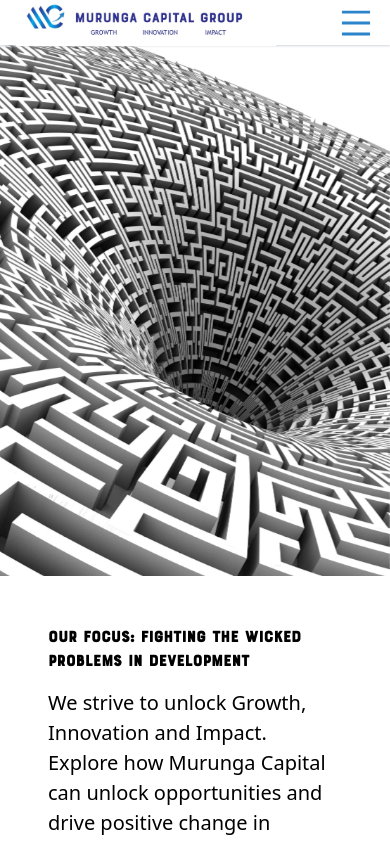
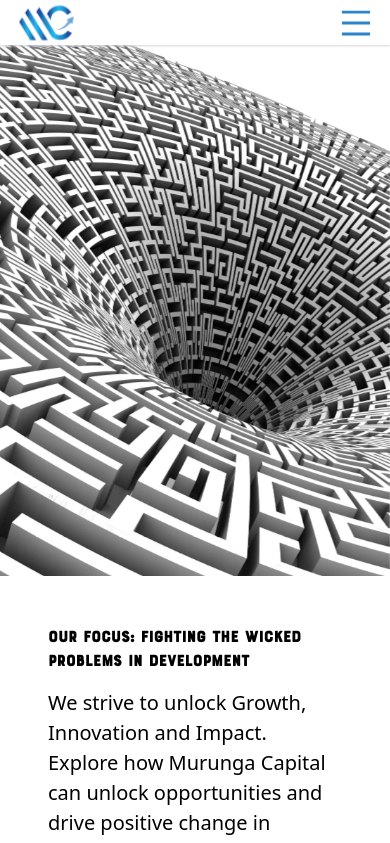
Before and after one commit to MICHAELMUNAVU83/murunga_capital, a React (Vite) app: page / in a window 390 px wide. Shown: the top 843 px of the page. Built offline with nearby package versions, Linux system fonts and the light colour scheme; grey boxes are pictures that could not be loaded.

Commit message:
added image

```diff
--- a/src/components/Hero.jsx
+++ b/src/components/Hero.jsx
@@ -19,7 +19,7 @@ const Hero = () => {
     visible: { opacity: 1, x: 0 },
   };
 
-  const slides = ["/bg1.png", , "/sis.png"];
+  const slides = ["/bg1.png", , "/Siss.png"];
 
   return (
     <>
@@ -38,7 +38,7 @@ const Hero = () => {
           {slides.map((slide) => (
             <SwiperSlide key={slide.id} className="h-[100vh]   ">
               <motion.div
-                className="w-[100%] relative  h-[100%]  md:py-12 "
+                className="w-[100%] relative  h-[100%]  md:py-16 "
                 initial={{ opacity: 0, x: -50 }}
                 animate={{ opacity: 1, x: 0 }}
                 transition={{ duration: 1.6 }}
@@ -55,14 +55,14 @@ const Hero = () => {
                 />
                 {/* <img
                   src={slide}
-                  className="w-[100%] h-[100%] relative object-cover  mx-auto"
+                  className="w-[100%] h-[100%] relative object-cover   mx-auto"
                 /> */}
               </motion.div>
             </SwiperSlide>
           ))}
         </Swiper>
 
-        <div className="bg-white absolute md:-bottom-24 -bottom-36 left-1/2 transform -translate-x-1/2 z-40 shadow-gray-200   shadow-xl md:w-[70%] w-[100%] mx-auto flex flex-col gap-4 p-12">
+        <div className="bg-white absolute md:-bottom-48 -bottom-36 left-1/2 transform -translate-x-1/2 z-40 shadow-gray-200   shadow-xl md:w-[70%] w-[100%] mx-auto flex flex-col gap-4 p-12">
           <p className="bourtontitle md:text-5xl font-bold">
             Our Focus: Fighting The Wicked Problems in Development
           </p>
--- a/src/components/NavBar.jsx
+++ b/src/components/NavBar.jsx
@@ -18,7 +18,12 @@ const NavBar = () => {
       <a href="#home">
         <img
           src="/banner.svg"
-          className="md:h-[70px] h-[80px] md:w-[400px] w-[260px] object-contain s "
+          className="md:h-[70px] hidden md:block h-[80px] md:w-[400px] w-[260px] object-contain "
+        />
+
+        <img
+          src="/iconlogo.png"
+          className="md:hidden block h-[60px] w-[60px] object-contain "
         />
       </a>
 
```
Also changed, not shown: public/Siss.png (added), public/iconlogo.png (added).
